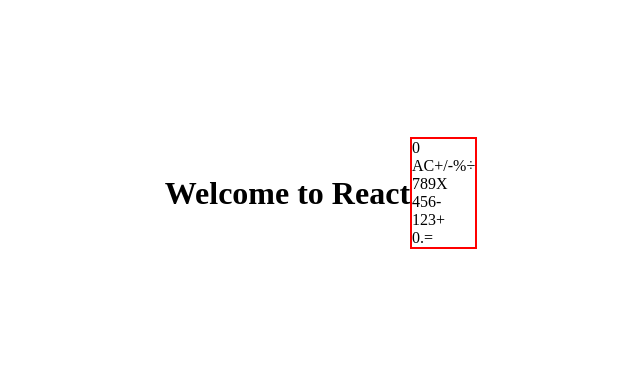
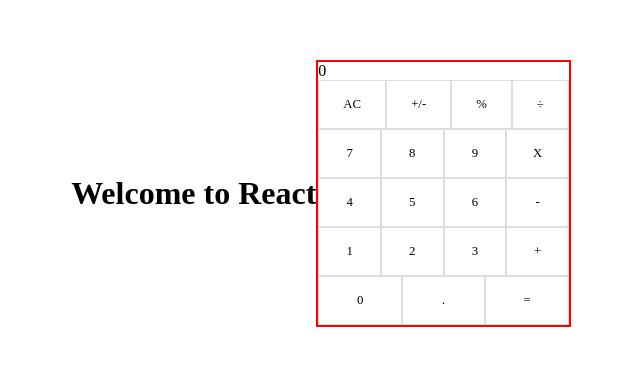
Before and after one commit to kwesiObuobi/math-magicians, a React (Create React App) app: page / in a window 1280 px wide. Shown: the part 207-572 px from the top of the page, without its empty margins (319-959 px from the left). Built offline with nearby package versions, Linux system fonts and the light colour scheme.

Commit message:
Add tag as prop classname

```diff
--- a/src/components/Calculator.js
+++ b/src/components/Calculator.js
@@ -1,5 +1,6 @@
 import React from 'react';
 import PropTypes from 'prop-types';
+import './calculator.css';
 
 const Calculator = () => (
   <div className="calculator">
@@ -38,10 +39,15 @@ const Calculator = () => (
   </div>
 );
 
-const Key = ({ name }) => <div className="key">{ name }</div>;
+const Key = ({ name, tag }) => <div className={`key ${tag}`}>{ name }</div>;
+
+Key.defaultProps = {
+  tag: '',
+};
 
 Key.propTypes = {
   name: PropTypes.string.isRequired,
+  tag: PropTypes.string,
 };
 
 export default Calculator;
--- a/src/components/calculator.css
+++ b/src/components/calculator.css
@@ -0,0 +1,27 @@
+.calculator {
+  border: solid 2px red;
+}
+
+.row {
+  display: flex;
+}
+
+.key {
+  display: flex;
+  justify-content: center;
+  align-items: center;
+  padding: 1rem 1.5rem;
+  flex: 1;
+  border: solid 0.5px #ddd;
+  font-size: 0.8rem;
+}
+
+.zero {
+  flex: 2;
+  border: solid 3px blue;
+}
+
+.yellow {
+  flex: 2;
+  border: solid 3px blue;
+}
--- a/src/index.css
+++ b/src/index.css
@@ -11,11 +11,3 @@
   height: 100vh;
   width: 100vw;
 }
-
-.calculator {
-  border: solid 2px red;
-}
-
-.row {
-  display: flex;
-}
```
